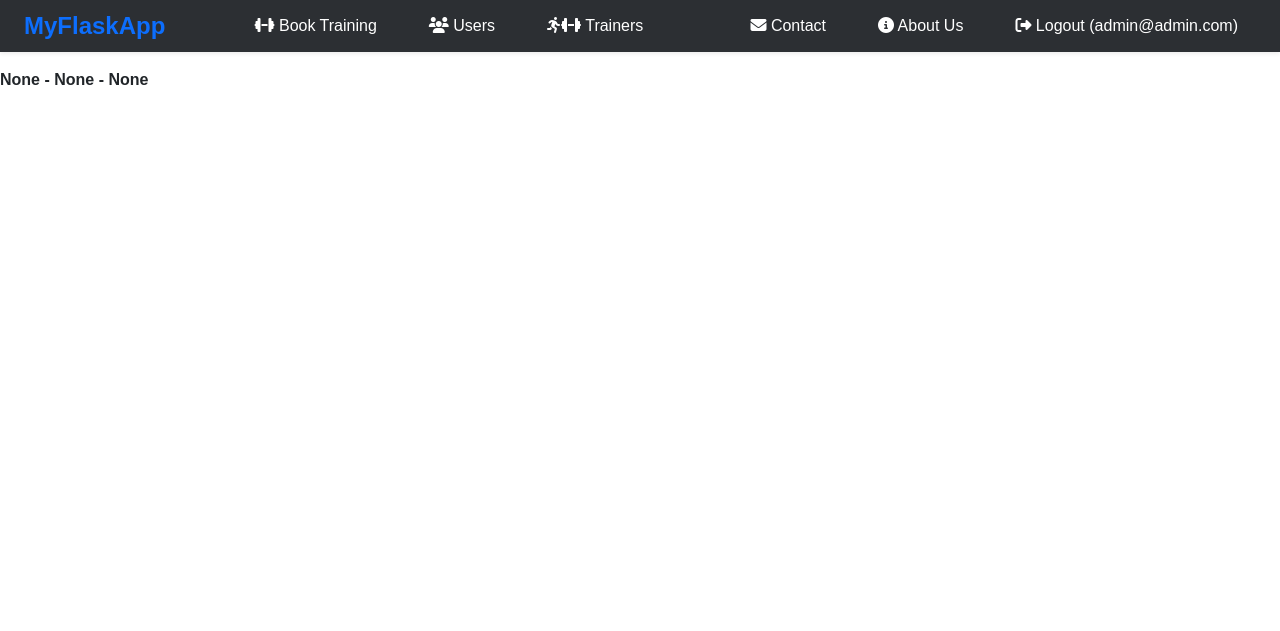
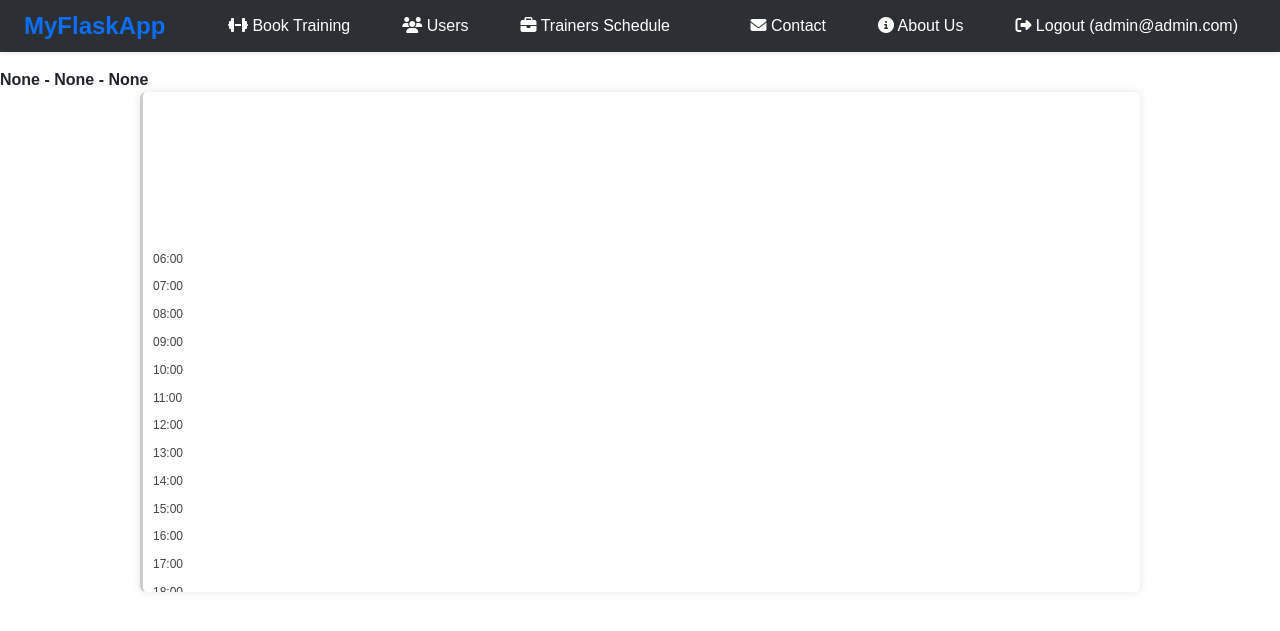
Before and after one commit to grg18120/webAppGymSchedule, a Flask app: page /trainers-book-select-date in a window 1280 px wide. Shown: the top 631 px of the page. Run offline with Flask 3, Linux system fonts and the light colour scheme; a user stored in the database is signed in.

Commit message:
major update

```diff
--- a/website/app.py
+++ b/website/app.py
@@ -163,10 +163,37 @@ def trainers_book_select_date():
 
     print(f"Selected date: {year}-{month}-{day}")
 
+    events = [
+        {
+            "start": datetime.datetime(2025, 7, 18, 1, 30),
+            "end": datetime.datetime(2025, 7, 18, 3, 0),
+            "title": "Maintenance Window",
+            "description": "System maintenance in data center."
+        },
+        {
+            "start": datetime.datetime(2025, 7, 18, 9, 0),
+            "end": datetime.datetime(2025, 7, 18, 10, 15),
+            "title": "Morning Standup",
+            "description": "Daily team sync meeting."
+        },
+    ]
+
+       # Convert times to strings like "HH:MM"
+    events = []
+    for event in events:
+        events.append({
+            "start": event["start"].strftime("%H:%M"),
+            "end": event["end"].strftime("%H:%M"),
+            "title": event["title"],
+            "description": event["description"]
+        })
+
+
     # Do something with the date (e.g., redirect, process)
     return render_template("trainers-book-select-date.html",
                            user=current_user,
                            year = year,
                            month = month,
-                           day = day
+                           day = day,
+                           events = events
                            )
--- /dev/null
+++ b/website/static/css/timelines.css
@@ -0,0 +1,46 @@
+
+.timeline-vertical {
+  position: relative;
+  height: 500px;
+  width: 1000px;
+  margin: 0 auto;
+  border-left: 3px solid #ccc;
+  background: white;
+  overflow-y: scroll;
+  padding-left: 60px;
+  box-shadow: 0 0 8px rgba(0, 0, 0, 0.1);
+  border-radius: 6px;
+}
+
+.timeline-track {
+  position: relative;
+  height: 100%;
+  width: 100%;
+}
+
+.time-label {
+  position: absolute;
+  left: -50px;
+  font-size: 0.75rem;
+  color: #444;
+  transform: translateY(-50%);
+}
+
+.event-block {
+  position: absolute;
+  left: 0;
+  width: 500px;
+  background: #4f46e5;
+  color: white;
+  padding: 10px;
+  border-radius: 6px;
+  box-shadow: 0 2px 5px rgba(0, 0, 0, 0.1);
+  font-size: 0.85rem;
+  box-sizing: border-box;
+}
+
+.event-block .desc {
+  font-size: 0.75rem;
+  color: #e0e0e0;
+  margin-top: 2px;
+}
--- a/website/templates/base_up_menu.html
+++ b/website/templates/base_up_menu.html
@@ -161,7 +161,7 @@
             </a>
 
             <a class="nav-link btn btn-outline-primary" href="/trainers-book" style="border-radius: 20px; padding: 6px 18px;">
-                <i class="fas fa-running"></i><i class="fas fa-dumbbell"></i> Trainers
+                <i class="fas fa-briefcase"></i> Trainers Schedule
             </a>
         </div>
         {% endif %}
--- a/website/templates/trainers-book-select-date.html
+++ b/website/templates/trainers-book-select-date.html
@@ -3,85 +3,7 @@
 <head>
     <meta charset="UTF-8">
     <title>Trainers</title>
-    <!-- <link rel="stylesheet" href="/static/css/style.css"> -->
-
-    <style>
-
-    body {
-        background-size: cover;
-        background-position: center;
-        background-repeat: no-repeat;
-        background-attachment: fixed;
-        background-color: aliceblue;
-    }
-
-    .calendar {
-        margin-top: 20px;
-    }
-
-    .calendar-header, .calendar-grid {
-        display: grid;
-        grid-template-columns: repeat(7, 1fr);
-        gap: 10px;
-    }
-
-    .weekday {
-        font-weight: bold;
-        text-align: center;
-        padding: 5px 0;
-    }
-
-    .day {
-        all: unset; /* reset browser button styles */
-        display: flex;
-        flex-direction: column;
-        align-items: center;
-        justify-content: center;
-
-        background-color: #e0e0e0;
-        border-radius: 6px;
-        padding: 10px;
-        text-align: center;
-        font-size: 14px;
-        cursor: pointer;
-        transition: background-color 0.2s ease;
-        min-height: 60px;
-    }
-
-    .day:hover {
-        background-color: #ccc;
-    }
-
-    .day-number {
-        font-weight: bold;
-        font-size: 16px;
-    }
-
-    .day-full {
-        display: block;
-        font-size: 12px;
-        color: #555;
-    }
-
-    .day.today {
-        background-color: #4CAF50;
-        color: white;
-    }
-
-    .day.weekend {
-        background-color: #f0dada;
-    }
-
-    .day.passed {
-        background-color: #d3d3d3;
-        color: #777;
-        opacity: 0.7;
-        text-decoration: line-through;
-    }
-
-
-
-    </style>
+    <link rel="stylesheet" href="/static/css/timelines.css">
 
 </head>
 
@@ -93,6 +15,31 @@
         <span id="display-date"></span>
     </div>
 
+    <div class="timeline-vertical">
+    <div class="timeline-track">
+        {% for hour in range(6, 25) %}
+        <div class="time-label" style="top: calc({{ hour * 100/ 18 }}%)">
+            {{ "%02d:00" % hour }}
+        </div>
+        {% endfor %}
+
+        {% for event in events %}
+        {% set s = event.start.split(':') %}
+        {% set e = event.end.split(':') %}
+        {% set start_min = (s[0]|int) * 60 + (s[1]|int) %}
+        {% set end_min = (e[0]|int) * 60 + (e[1]|int) %}
+        {% set duration = end_min - start_min %}
+        {% set top = (start_min / 1440 * 100) %}
+        {% set height = (duration / 1440 * 100) %}
+        <div class="event-block" style="top: {{ top }}%; height: {{ height }}%">
+            <strong>{{ event.title }}</strong><br>
+            <small>{{ event.start }} – {{ event.end }}</small>
+            <div class="desc">{{ event.description }}</div>
+        </div>
+        {% endfor %}
+    </div>
+    </div>
+
 </body>
 
 
```
Also changed, not shown: website/static/css/tables.css (added, +21 -0 lines), website/static/css/trainers_book.css (+17 -1 lines), website/templates/trainers-book.html (+0 -11 lines), website/templates/users.html (+7 -14 lines).
